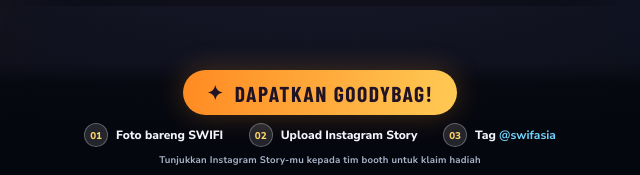
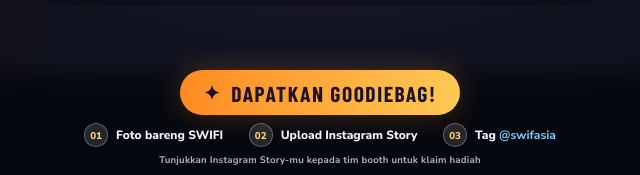
Before and after one commit to Swifsale/Campaign-For-Merch, a plain HTML site: page index.html in a window 1280 px wide. Shown: the part 618-793 px from the top of the page, 320-960 px from the left. Drawn offline with nearby package versions, Linux system fonts and the light colour scheme; a web font is replaced by a local one.

Commit message:
Update index.html

```diff
--- a/index.html
+++ b/index.html
@@ -32,7 +32,7 @@
     </section>
 
     <footer class="call-to-action">
-      <div class="gift-label"><span class="gift-icon">✦</span> DAPATKAN GOODYBAG!</div>
+      <div class="gift-label"><span class="gift-icon">✦</span> DAPATKAN GOODIEBAG!</div>
       <div class="steps">
         <div class="step"><span class="step-number">01</span><span>Foto bareng SWIFI</span></div>
         <div class="step"><span class="step-number">02</span><span>Upload Instagram Story</span></div>
```
